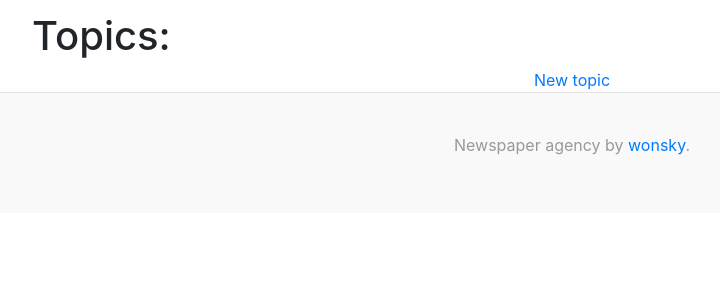
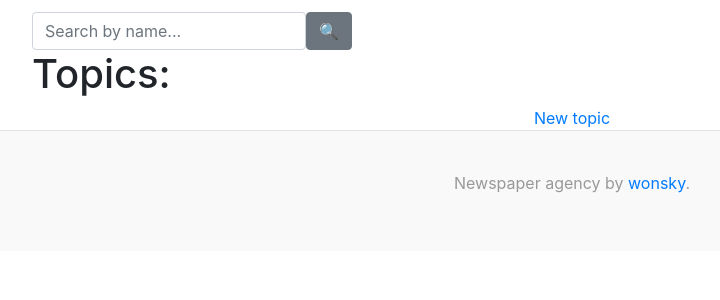
Before and after one commit to Wonsky1/newspaper_agency, a Django app: page /topics/ in a window 1280 px wide. Shown: the part 162-462 px from the top of the page, without its empty margins (68-788 px from the left). Run offline with Django 4.2, Linux system fonts and the light colour scheme; data that the repository does not hold is empty; some libraries are stand-ins or nearby versions.

Commit message:
Implemented search fields for redactors annd topics

```diff
--- a/newspaper/views.py
+++ b/newspaper/views.py
@@ -104,7 +104,7 @@ class TopicListView(generic.ListView):
     def get_context_data(self, *, object_list=None, **kwargs):
         context = super(TopicListView, self).get_context_data(**kwargs)
         name = self.request.GET.get("name", "")
-        context["search_form"] = TopicListView(
+        context["search_form"] = TopicSearchForm(
             initial={"name": name}
         )
 
--- a/templates/newspaper/redactor_list.html
+++ b/templates/newspaper/redactor_list.html
@@ -1,6 +1,7 @@
 {% extends "base.html" %}
 
 {% block content %}
+  {% include "includes/search_form.html" %}
   <h1>Redactors:</h1>
   {% for redactor in redactor_list %}
     <div class="btn">
--- a/templates/newspaper/topic_list.html
+++ b/templates/newspaper/topic_list.html
@@ -1,5 +1,6 @@
 {% extends "base.html" %}
 {% block content %}
+  {% include "includes/search_form.html" %}
   <h1>Topics:</h1>
   {% for topic in topic_list %}
     <div class="btn">
```
